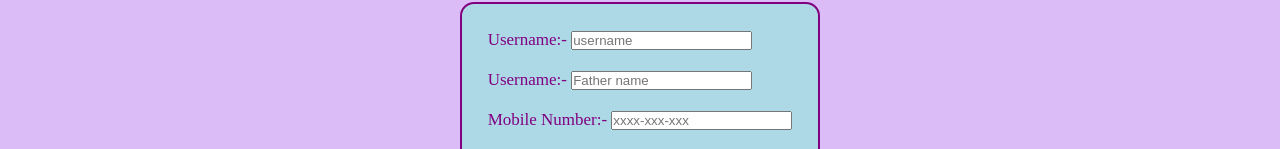
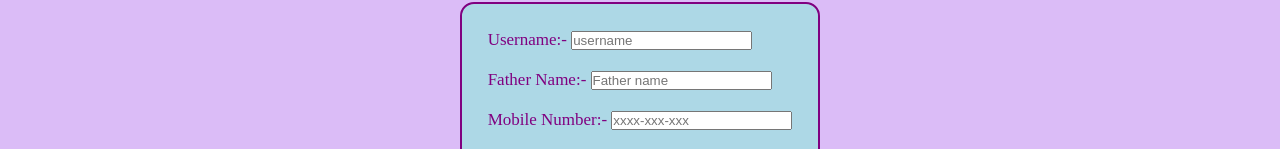
Before and after one commit to Adarshsingh251/PS-project, a plain HTML site: page login.html in a window 1280 px wide. Shown: the part 211-360 px from the top of the page. Drawn offline with Linux system fonts and the light colour scheme.

Commit message:
change label to father name

```diff
--- a/login.html
+++ b/login.html
@@ -28,7 +28,7 @@
             <label for="naam">Username:- </label>
             <input type="text" placeholder="username" name="naam" required>
             <br><br>
-            <label for="fathernaam">Username:- </label>
+            <label for="fathernaam">Father Name:- </label>
             <input type="text" placeholder="Father name" name="fathernaam" required>
             <br><br>
             <label for="tel">Mobile Number:- </label>
```
